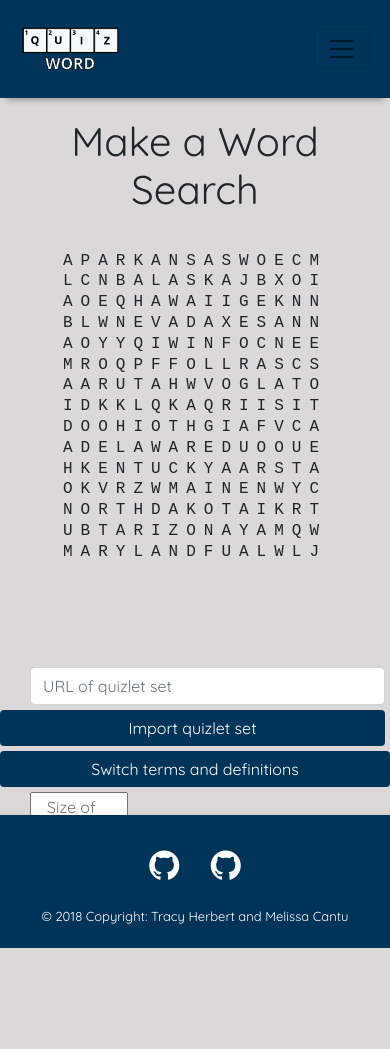
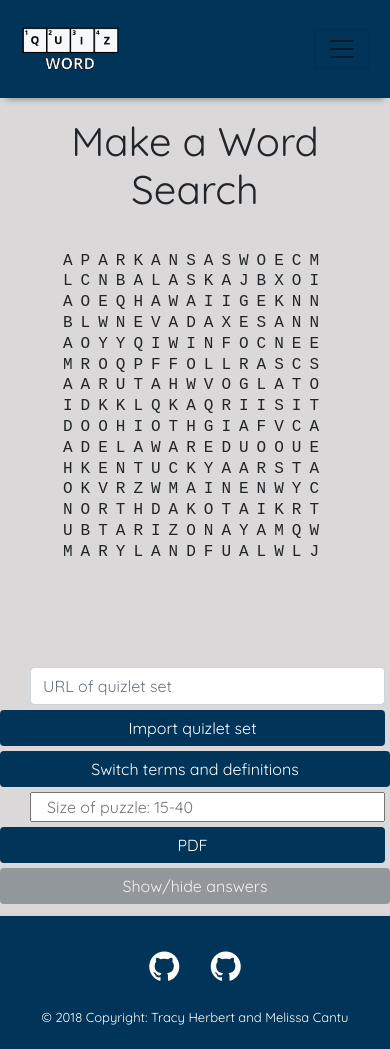
Before and after one commit to hrubert/quizlet-crossword-app, a plain HTML site: page wordSearch.html in a window 390 px wide. Before the commit the page ends 948 px from the top, so only its background shows below. Drawn offline with nearby package versions, Linux system fonts and the light colour scheme.

Commit message:
mobile optimization

```diff
--- a/scripts/crossWord.js
+++ b/scripts/crossWord.js
@@ -2,7 +2,6 @@
 let click = 0;
 
 $(function () {
-
     $("#answers").attr("disabled", "disabled");
 
     function Board(size) {
--- a/scripts/wordSearch.js
+++ b/scripts/wordSearch.js
@@ -1,5 +1,6 @@
 // Create a board object
 $(function () {
+    $("#answers").attr("disabled", "disabled");
 
     function Board(size) {
         this.size = size;
@@ -128,6 +129,7 @@ $(function () {
 
     $("#importSet").click(function () {
         // get the set with the given ID
+        $("#answers").removeAttr("disabled");
         switched = false;
         $("#display-crossword").empty();
         $("#clue-list").empty();
@@ -217,6 +219,7 @@ $(function () {
 
     $("#switch").click(function () {
         // get the set with the given ID
+        $("#answers").removeAttr("disabled");
         switched = true;
         $("#display-crossword").empty();
         $("#clue-list").empty();
--- a/styles/wordSearch.css
+++ b/styles/wordSearch.css
@@ -64,5 +64,5 @@ li {
 }
 
 .button-container {
-    margin-bottom: 10%;
+    margin-bottom: 140px;
 }
--- a/wordSearch.html
+++ b/wordSearch.html
@@ -105,7 +105,7 @@
             <button type="button" class="btn btn-secondary col-md-3 button2" id="switch">Switch terms and definitions</button>
         </div>
         <div class="row">
-            <input type="number" class="col-md-6 col-3 nop searchurl" name="size" id="size" min="15" max="40" placeholder="Size of puzzle: 15-40">
+            <input type="number" class="col-md-6 nop searchurl" name="size" id="size" min="15" max="40" placeholder="Size of puzzle: 15-40">
             <button type="button" class="btn col-md-2 btn-secondary button1" onclick="javascript:demoFromHTML();">PDF</button>
             <button type="button" class="btn btn-secondary col-md-3 button2" id="answers">Show/hide answers</button>
         </div>
```
Also changed, not shown: README.md.
